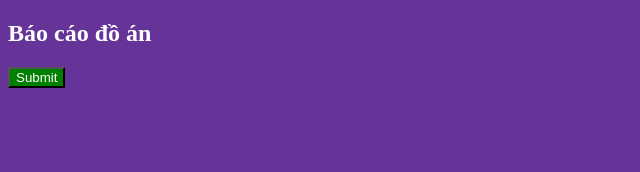
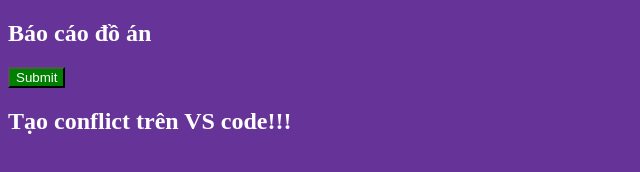
Before and after one commit to nguyenhai2106/baocao, a plain HTML site: page index.html in a window 1280 px wide. Shown: the whole page, without its empty margins (0-640 px from the left). Drawn offline with Linux system fonts and the light colour scheme.

Commit message:
Conflict Git

```diff
--- a/index.html
+++ b/index.html
@@ -13,6 +13,7 @@
 <body>
     <h2>Báo cáo đồ án</h2>
     <button>Submit</button>
+    <h2>Tạo conflict trên VS code!!!</h2>
 </body>
 
 </html>
```
